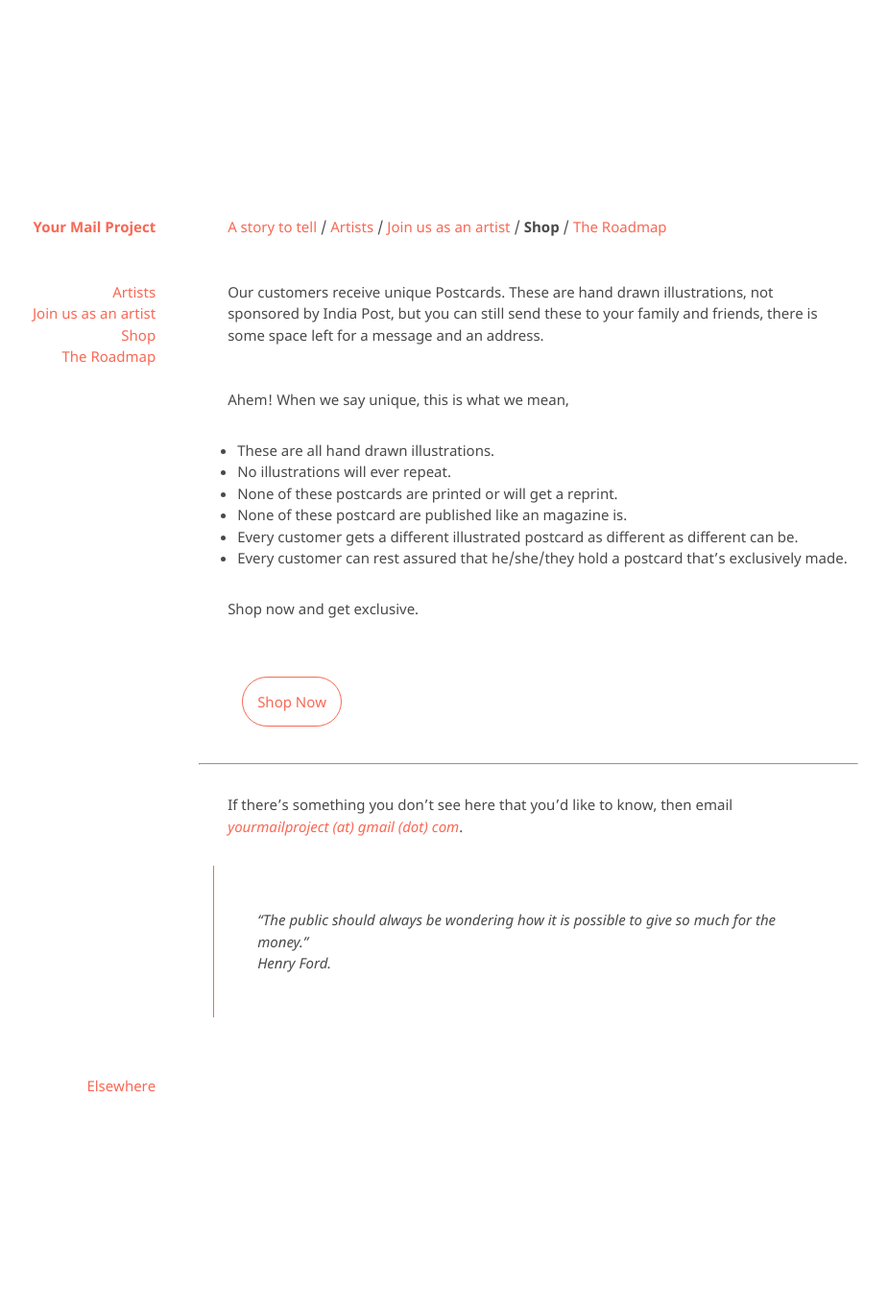
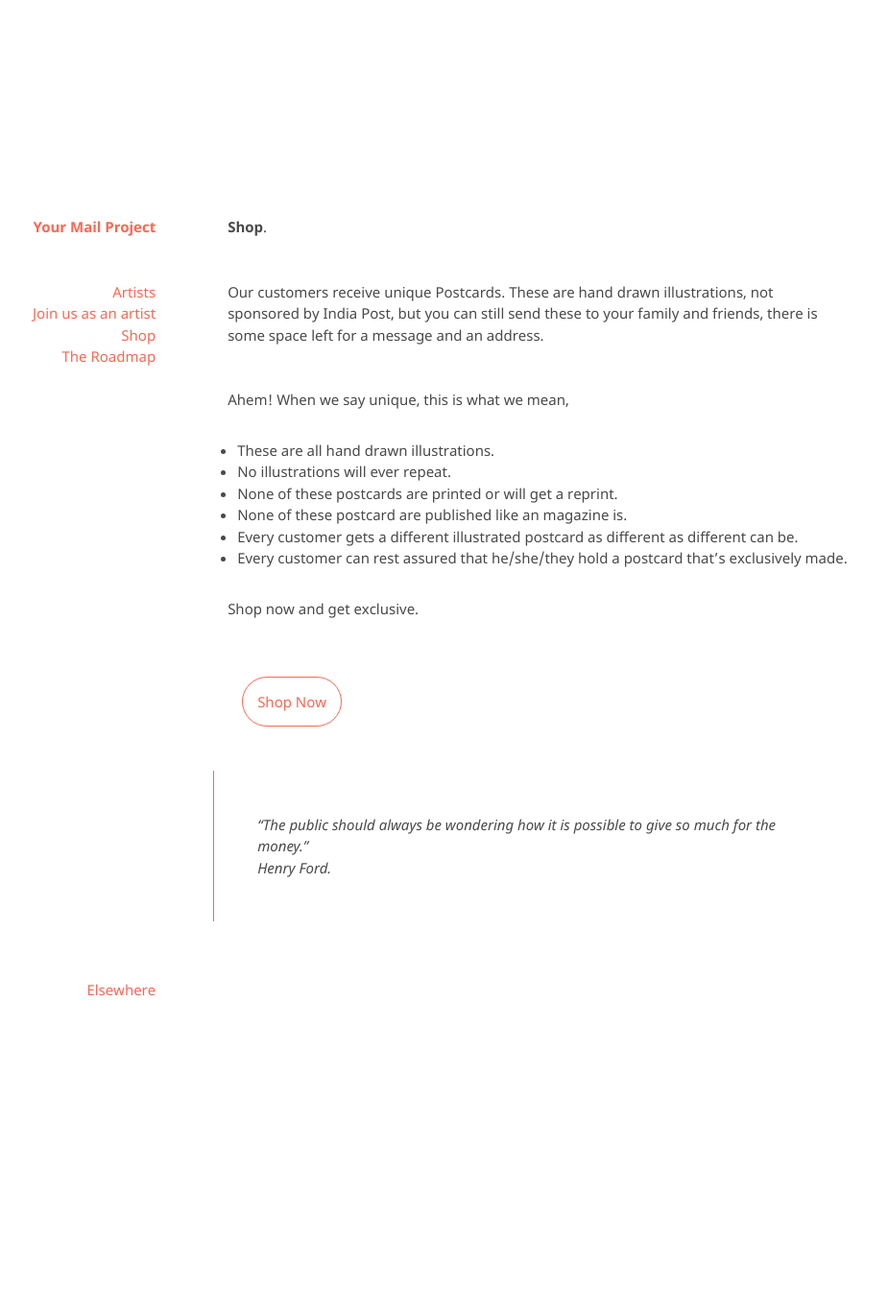
Before and after one commit to kvshvlin/yourmailproject, a Jekyll site: the page built from shop.md, in a window 1280 px wide. Shown: the whole page at 96% size, without its empty margins (191-1116 px from the left). Built offline with Jekyll 4.4.1, drawn with Linux system fonts in a browser that asks for light colours; our own code applies the rules of GitHub Pages for plain Markdown files; after the commit the page ends 1268 px from its top, so only the background shows below that.

Commit message:
Update shop.md

```diff
--- a/shop.md
+++ b/shop.md
@@ -1,4 +1,4 @@
-<a href="https://kvshvl.in/yourmailproject">A story to tell</a> / <a href="https://kvshvl.in/yourmailproject/artists.html">Artists</a> / <a href="https://kvshvl.in/yourmailproject/joinusasanartist.html">Join us as an artist</a> / **Shop** / <a href="https://kvshvl.in/yourmailproject/roadmap.html">The Roadmap</a>
+**Shop**.
 
 Our customers receive unique Postcards. These are hand drawn illustrations, not sponsored by India Post, but you can still send these to your family and friends, there is some space left for a message and an address.
 
@@ -21,10 +21,5 @@ Shop now and get exclusive.
 
 <div class="roadmap-spacer-2"></div>
 
-***
-
-If there’s something you don’t see here that you’d like to know, then email
-[_yourmailproject (at) gmail (dot) com_](mailto:yourmailproject@gmail.com).
-
 > "The public should always be wondering how it is possible to give so much for the money."
 > Henry Ford.
```
